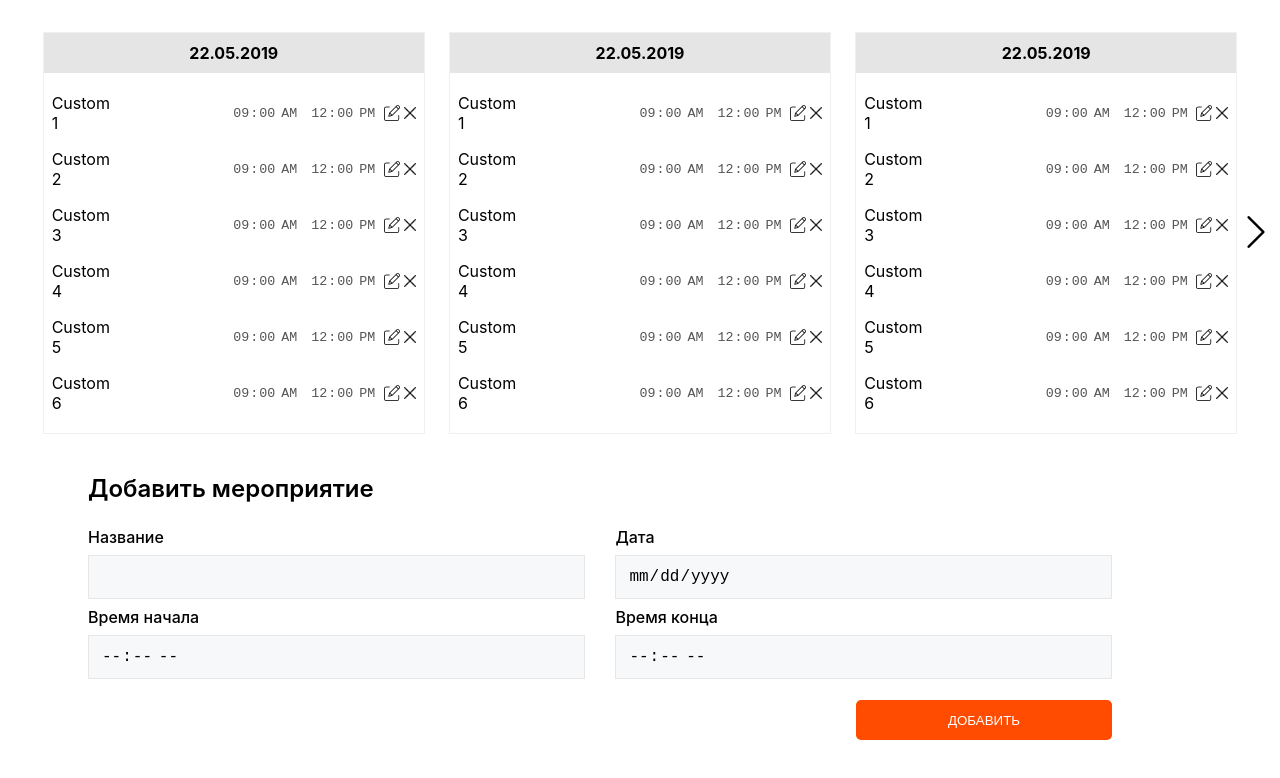
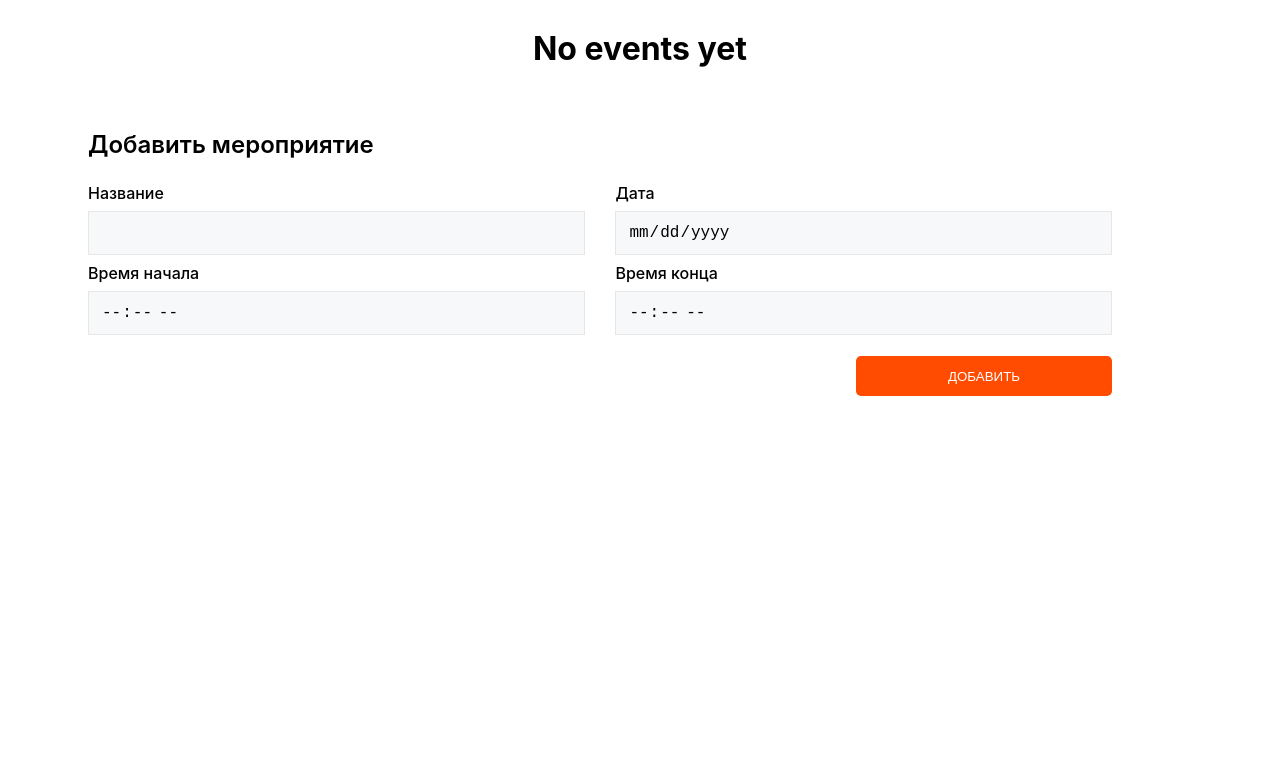
Before and after one commit to NikoraDmytro/react-events-v2, a React (Create React App) app: page / in a window 1280 px wide. Shown: the top 778 px of the page. Built offline with nearby package versions, Linux system fonts and the light colour scheme.

Commit message:
Connected React components with redux state. Fixed insert function.

```diff
--- a/src/components/EventForm/index.tsx
+++ b/src/components/EventForm/index.tsx
@@ -4,6 +4,8 @@ import { EventFormValues } from "../../shared/types/FormTypes";
 import { eventFormValidation } from "../../utils/validation/eventFormValidation";
 import styles from "./EventForm.module.scss";
 import { EventInput } from "./EventInputs/EventInput";
+import { useTypedDispatch } from "../../store/hooks";
+import { addEvent } from "../../store/reducers/eventsSlice";
 
 const initialValues: EventFormValues = {
   eventName: "",
@@ -13,12 +15,21 @@ const initialValues: EventFormValues = {
 };
 
 export const EventForm = () => {
+  const dispatch = useTypedDispatch();
+
   return (
     <Formik
       initialValues={initialValues}
       validate={eventFormValidation}
       onSubmit={(values, { setSubmitting }) => {
-        console.log(values);
+        dispatch(
+          addEvent({
+            name: values.eventName,
+            date: values.eventDate,
+            start: values.eventStart,
+            end: values.eventEnd,
+          })
+        );
         setSubmitting(false);
       }}
     >
--- a/src/components/EventsList/Event.tsx
+++ b/src/components/EventsList/Event.tsx
@@ -1,11 +1,8 @@
 import React, { useRef, useState } from "react";
+import { EventProps } from "../../shared/types/Props";
 import styles from "./Event.module.scss";
 
-interface Props {
-  index: number;
-}
-
-export const Event = ({ index }: Props) => {
+export const Event = ({ event }: EventProps) => {
   const liElement = useRef<HTMLLIElement>(null);
   const [editMode, setEditMode] = useState(false);
 
@@ -23,30 +20,30 @@ export const Event = ({ index }: Props) => {
 
   return (
     <li
-      key={index}
+      key={event.id}
       onBlur={(e) => handleBlur(e)}
       tabIndex={0}
       ref={liElement}
       className={styles.event}
     >
-      <span className={styles["flex-4"]}>Custom {index}</span>
+      <span className={styles["flex-4"]}>{event.name}</span>
       <input
         className={styles["flex-4"]}
         disabled={!editMode}
         type="date"
-        defaultValue="2019-05-22"
+        defaultValue={event.date}
       />
       <input
         className={styles["flex-2"]}
         disabled={!editMode}
         type="time"
-        defaultValue="09:00"
+        defaultValue={event.start}
       />
       <input
         className={styles["flex-2"]}
         disabled={!editMode}
         type="time"
-        defaultValue="12:00"
+        defaultValue={event.end}
       />
       <img
         className={styles["flex-1"]}
--- a/src/components/EventsList/index.tsx
+++ b/src/components/EventsList/index.tsx
@@ -1,32 +1,33 @@
-import React, { ReactElement } from "react";
+import React from "react";
 import { Event } from "./Event";
 import styles from "./EventsList.module.scss";
 import { Slider } from "./../Slider/index";
+import { useTypedSelector } from "../../store/hooks";
+import { format } from "date-fns";
 
-const DailyEvents = () => {
-  const dailyEvents = [];
+export const EventsList = () => {
+  const allEvents = useTypedSelector((state) => state.events);
 
-  for (let i = 0; i < 6; i++) {
-    const event = <Event index={i + 1} />;
-    dailyEvents.push(event);
-  }
+  const eventsList = Object.entries(allEvents).map(([date, dailyEvents]) => {
+    const events = dailyEvents.map((event) => <Event event={event} />);
 
     return (
       <li className={styles.dailyEventsContainer}>
-      <p className={styles.eventsDate}>22.05.2019</p>
-      <ul className={styles.dailyEvents}>{dailyEvents}</ul>
+        <p className={styles.eventsDate}>
+          {format(new Date(date), "dd.MM.yyyy")}
+        </p>
+        <ul className={styles.dailyEvents}>{events}</ul>
       </li>
     );
-};
+  });
 
-export const EventsList = () => {
-  const allEvents: ReactElement<HTMLLIElement>[] = [];
-
-  for (let i = 0; i < 6; i++) {
-    const dailyEvents = <DailyEvents />;
-
-    allEvents.push(dailyEvents);
+  if (!eventsList.length) {
+    return (
+      <ul className={styles.eventsList}>
+        <h1>No events yet</h1>
+      </ul>
+    );
   }
 
-  return <Slider list={allEvents} className={styles.eventsList} />;
+  return <Slider list={eventsList} className={styles.eventsList} />;
 };
--- a/src/index.tsx
+++ b/src/index.tsx
@@ -2,10 +2,14 @@ import React from "react";
 import ReactDOM from "react-dom";
 import "./index.css";
 import App from "./App";
+import { Provider } from "react-redux";
+import { store } from "./store/store";
 
 ReactDOM.render(
   <React.StrictMode>
-    <App />
+    <Provider store={store}>
+      <App />
+    </Provider>
   </React.StrictMode>,
   document.getElementById("root")
 );
--- a/src/shared/types/Props.ts
+++ b/src/shared/types/Props.ts
@@ -1,5 +1,6 @@
 import { FieldHookConfig } from "formik";
 import { ReactElement } from "react";
+import { EventWithId } from "../../store/types/StateTypes";
 
 export type EventInputProps = FieldHookConfig<string> & {
   name: string;
@@ -10,3 +11,7 @@ export type SliderProps = {
   list: ReactElement<HTMLLIElement>[];
   className: string;
 };
+
+export type EventProps = {
+  event: EventWithId;
+};
--- a/src/store/utils/insert.ts
+++ b/src/store/utils/insert.ts
@@ -6,12 +6,14 @@ export const insert = (events: EventWithId[], newEvent: EventWithId) => {
   }
   let index = events.length - 1;
 
-  while (true) {
-    if (events[index].start > newEvent.start) {
-      events[index + 1] = events[index];
-    } else {
-      events[index + 1] = newEvent;
-      return events;
+  while (index !== -1) {
+    if (events[index].start < newEvent.start) {
+      break;
     }
+    events[index + 1] = events[index];
+    index--;
   }
+
+  events[index + 1] = newEvent;
+  return events;
 };
```
Lines whose indentation alone changed are shown as unchanged.
